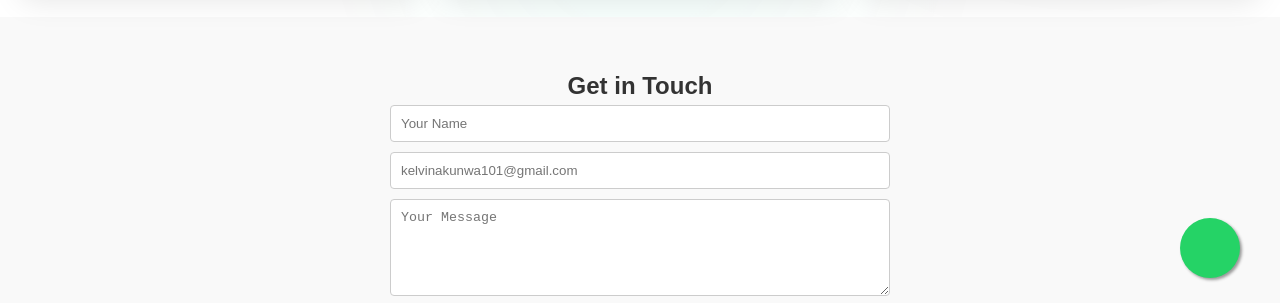
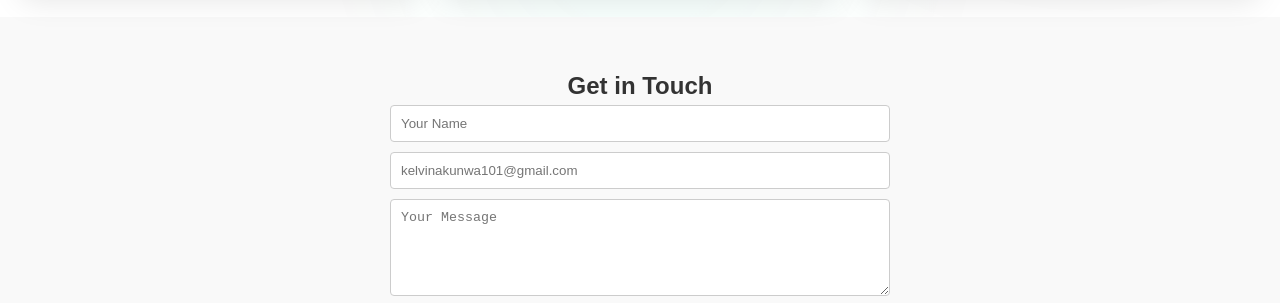
Before and after one commit to kelvinakunwa101-design/my-project, a website: page index.html in a window 1280 px wide. Shown: the part 482-785 px from the top of the page. Drawn offline with Linux system fonts and the light colour scheme.

Commit message:
Add files via upload

```diff
--- a/index.html
+++ b/index.html
@@ -3,7 +3,7 @@
 <head>
     <meta charset="UTF-8">
  <meta name="viewport" content="width=device-width, initial-scale=1.0">
-<meta name="google-site-verification" content="rmbpOhPt2R1m7H2E6bmYzEqlW8Kn24H6u2UKPNpq7jY" />
+<meta name="google-site-verification" content="rmbpOhPt2R1m7H2E6bmYzEqlW8K
   <meta property="og:image" content="images/og-preview.jpg">
     <title>Kelvin Akunwa | Portfolio</title>
 
@@ -116,11 +116,5 @@
     setInterval(updateTime, 60000);
     updateTime();
 </script>
-    <a href="wa.me!"2348147058182
-   style="position:fixed;width:60px;height:60px;bottom:40px;right:40px;background-color:#25d366;color:#FFF;border-radius:50px;text-align:center;font-size:30px;box-shadow: 2px 2px 3px #999;z-index:100;"
-   target="_blank">
-   <i class="fab fa-whatsapp" style="margin-top:16px;"></i>
-</a>
 </body>
-
 </html>
```
